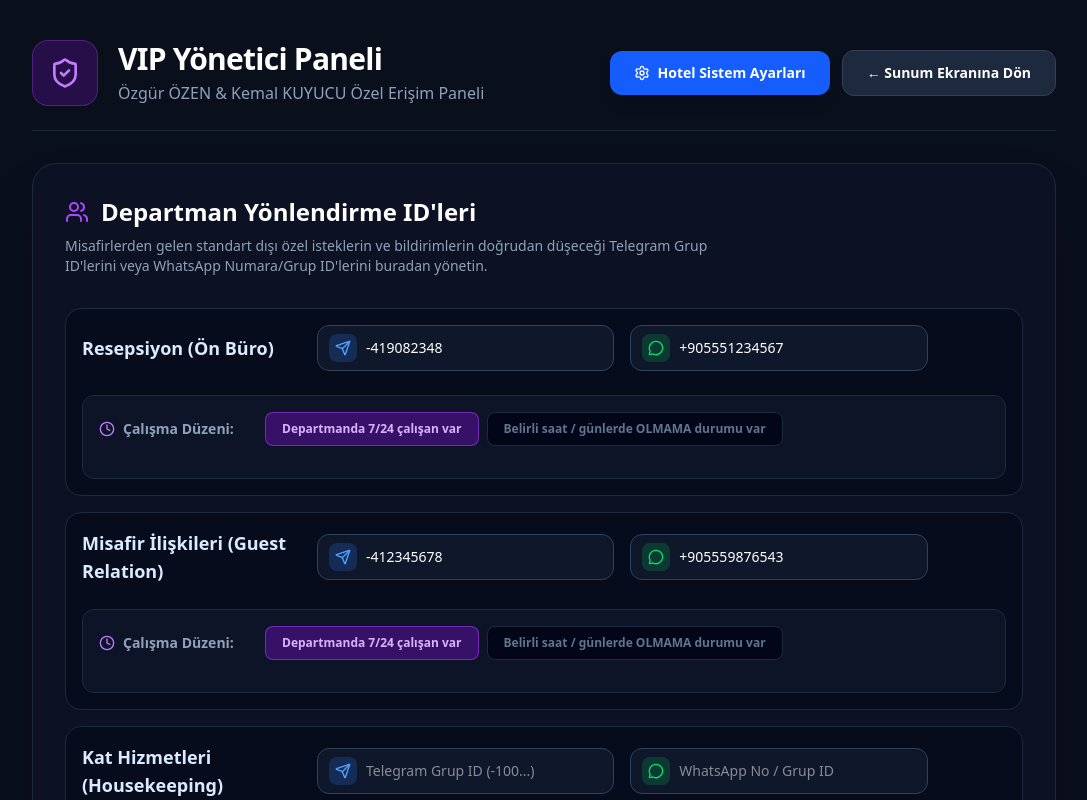
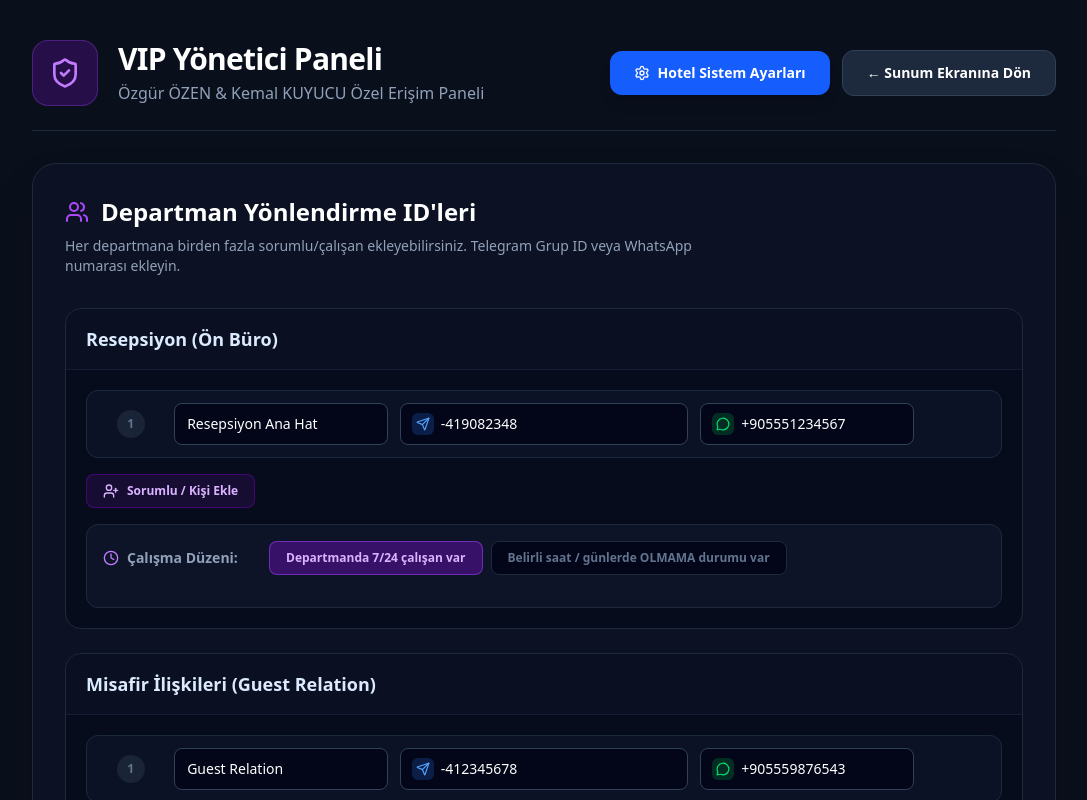
Before and after one commit to qltydigital-hub/HotelGenDigital, a Next.js app in the folder hotel-admin-dashboard/: page /admin-panel in a window 1280 px wide. Shown: the top 800 px of the page, without its empty margins (96-1183 px from the left). Built offline with nearby package versions, Linux system fonts and the light colour scheme.

Commit message:
feat: multi-contact support per department with add/remove

```diff
--- a/hotel-admin-dashboard/src/app/admin-panel/page.tsx
+++ b/hotel-admin-dashboard/src/app/admin-panel/page.tsx
@@ -1,31 +1,59 @@
 "use client";
 import React, { useState } from 'react';
-import { ShieldCheck, MessageCircle, Send, Plus, Trash2, Users, Save, CheckCircle2, Settings, Clock, AlertTriangle } from 'lucide-react';
+import { ShieldCheck, MessageCircle, Send, Plus, Trash2, Users, Save, CheckCircle2, Settings, Clock, AlertTriangle, UserPlus } from 'lucide-react';
 import Link from 'next/link';
 
 export const ALL_DAYS = ['Pzt', 'Sal', 'Çar', 'Per', 'Cum', 'Cts', 'Paz'];
 export const SHIFTS = ['08:00 - 16:00', '16:00 - 00:00', '00:00 - 08:00', '08:00 - 18:00', '09:00 - 17:00', '7/24'];
 
-type Department = {
+type Contact = {
   id: number;
   name: string;
   telegramId: string;
   whatsappId: string;
+};
+
+type Department = {
+  id: number;
+  name: string;
+  contacts: Contact[];
   offlineShifts: string[];
   offlineDays: string[];
   is24_7: boolean;
 };
+
+const newContact = (): Contact => ({
+  id: Date.now() + Math.random(),
+  name: '',
+  telegramId: '',
+  whatsappId: '',
+});
 
 export default function AdminPanel() {
   const [saved, setSaved] = useState(false);
   const [newDept, setNewDept] = useState('');
 
   const [departments, setDepartments] = useState<Department[]>([
-    { id: 1, name: 'Resepsiyon (Ön Büro)', telegramId: '-419082348', whatsappId: '+905551234567', offlineShifts: [], offlineDays: [], is24_7: true },
-    { id: 2, name: 'Misafir İlişkileri (Guest Relation)', telegramId: '-412345678', whatsappId: '+905559876543', offlineShifts: ['00:00 - 08:00'], offlineDays: [], is24_7: true },
-    { id: 3, name: 'Kat Hizmetleri (Housekeeping)', telegramId: '', whatsappId: '', offlineShifts: ['16:00 - 00:00', '00:00 - 08:00'], offlineDays: [], is24_7: true },
-    { id: 4, name: 'Yiyecek & İçecek (F&B)', telegramId: '', whatsappId: '', offlineShifts: ['00:00 - 08:00'], offlineDays: [], is24_7: true },
-    { id: 5, name: 'Teknik Servis', telegramId: '', whatsappId: '', offlineShifts: ['16:00 - 00:00', '00:00 - 08:00'], offlineDays: ['Paz'], is24_7: true },
+    {
+      id: 1, name: 'Resepsiyon (Ön Büro)', is24_7: true, offlineShifts: [], offlineDays: [],
+      contacts: [{ id: 1, name: 'Resepsiyon Ana Hat', telegramId: '-419082348', whatsappId: '+905551234567' }],
+    },
+    {
+      id: 2, name: 'Misafir İlişkileri (Guest Relation)', is24_7: true, offlineShifts: ['00:00 - 08:00'], offlineDays: [],
+      contacts: [{ id: 2, name: 'Guest Relation', telegramId: '-412345678', whatsappId: '+905559876543' }],
+    },
+    {
+      id: 3, name: 'Kat Hizmetleri (Housekeeping)', is24_7: true, offlineShifts: ['16:00 - 00:00', '00:00 - 08:00'], offlineDays: [],
+      contacts: [{ id: 3, name: 'Housekeeping', telegramId: '', whatsappId: '' }],
+    },
+    {
+      id: 4, name: 'Yiyecek & İçecek (F&B)', is24_7: true, offlineShifts: ['00:00 - 08:00'], offlineDays: [],
+      contacts: [{ id: 4, name: 'F&B', telegramId: '', whatsappId: '' }],
+    },
+    {
+      id: 5, name: 'Teknik Servis', is24_7: true, offlineShifts: ['16:00 - 00:00', '00:00 - 08:00'], offlineDays: ['Paz'],
+      contacts: [{ id: 5, name: 'Teknik', telegramId: '', whatsappId: '' }],
+    },
   ]);
 
   const handleSave = () => {
@@ -37,6 +65,28 @@ export default function AdminPanel() {
     setDepartments(departments.map(d => d.id === id ? { ...d, [field]: value } : d));
   };
 
+  // --- Contact helpers ---
+  const addContact = (deptId: number) => {
+    setDepartments(departments.map(d =>
+      d.id === deptId ? { ...d, contacts: [...d.contacts, newContact()] } : d
+    ));
+  };
+
+  const removeContact = (deptId: number, contactId: number) => {
+    setDepartments(departments.map(d =>
+      d.id === deptId ? { ...d, contacts: d.contacts.filter(c => c.id !== contactId) } : d
+    ));
+  };
+
+  const updateContact = (deptId: number, contactId: number, field: keyof Contact, value: string) => {
+    setDepartments(departments.map(d =>
+      d.id === deptId
+        ? { ...d, contacts: d.contacts.map(c => c.id === contactId ? { ...c, [field]: value } : c) }
+        : d
+    ));
+  };
+
+  // --- Shift / Day helpers ---
   const toggleOfflineShift = (deptId: number, shift: string) => {
     setDepartments(departments.map(d => {
       if (d.id === deptId) {
@@ -67,11 +117,10 @@ export default function AdminPanel() {
     setDepartments([...departments, {
       id: Date.now(),
       name: newDept,
-      telegramId: '',
-      whatsappId: '',
+      contacts: [newContact()],
       offlineShifts: [],
       offlineDays: [],
-      is24_7: true
+      is24_7: true,
     }]);
     setNewDept('');
   };
@@ -92,7 +141,7 @@ export default function AdminPanel() {
             </div>
             <div>
               <h1 className="text-3xl font-extrabold tracking-tight">VIP Yönetici Paneli</h1>
-              <p className="text-slate-400 font-medium mt-1">Özgür ÖZEN & Kemal KUYUCU Özel Erişim Paneli</p>
+              <p className="text-slate-400 font-medium mt-1">Özgür ÖZEN &amp; Kemal KUYUCU Özel Erişim Paneli</p>
             </div>
           </div>
           <div className="flex flex-col sm:flex-row items-center gap-3">
@@ -110,10 +159,10 @@ export default function AdminPanel() {
           <div className="flex items-center justify-between mb-8">
             <div>
               <h2 className="text-2xl font-black mb-2 flex items-center gap-3">
-                <Users className="w-6 h-6 text-purple-500" /> Departman Yönlendirme ID'leri
+                <Users className="w-6 h-6 text-purple-500" /> Departman Yönlendirme ID&apos;leri
               </h2>
               <p className="text-slate-400 text-sm max-w-2xl">
-                Misafirlerden gelen standart dışı özel isteklerin ve bildirimlerin doğrudan düşeceği Telegram Grup ID'lerini veya WhatsApp Numara/Grup ID'lerini buradan yönetin.
+                Her departmana birden fazla sorumlu/çalışan ekleyebilirsiniz. Telegram Grup ID veya WhatsApp numarası ekleyin.
               </p>
             </div>
             {saved && (
@@ -124,68 +173,109 @@ export default function AdminPanel() {
             )}
           </div>
 
-          <div className="space-y-4 mb-8">
+          <div className="space-y-6 mb-8">
             {departments.map((dept) => (
-              <div key={dept.id} className="grid grid-cols-1 md:grid-cols-12 gap-4 items-center bg-slate-950/50 p-4 rounded-2xl border border-slate-800 hover:border-purple-500/30 transition-colors">
+              <div key={dept.id} className="bg-slate-950/50 rounded-2xl border border-slate-800 hover:border-purple-500/30 transition-colors overflow-hidden">
 
-                {/* Departman Adı */}
-                <div className="md:col-span-3 font-bold text-lg text-blue-100 flex items-center justify-between">
-                  {dept.name}
+                {/* Departman Başlık */}
+                <div className="flex items-center justify-between px-5 py-4 border-b border-slate-800/60 bg-slate-900/40">
+                  <span className="font-bold text-lg text-blue-100">{dept.name}</span>
+                  <div className="flex items-center gap-2">
                     {dept.id > 5 && (
-                    <button onClick={() => removeDept(dept.id)} className="text-red-400 hover:text-red-300 p-1 md:hidden">
+                      <button onClick={() => removeDept(dept.id)} className="p-2 bg-red-500/10 hover:bg-red-500/20 text-red-400 rounded-lg border border-red-500/20 transition-colors">
                         <Trash2 className="w-4 h-4" />
                       </button>
                     )}
                   </div>
+                </div>
 
-                {/* Telegram ID */}
-                <div className="md:col-span-4 relative group">
-                  <div className="absolute left-3 top-1/2 -translate-y-1/2 bg-blue-500/20 p-1.5 rounded-lg group-hover:bg-blue-500/40 transition-colors">
-                    <Send className="w-4 h-4 text-blue-400" />
+                <div className="p-5 space-y-4">
+                  {/* Kişi Listesi */}
+                  <div className="space-y-3">
+                    {dept.contacts.map((contact, idx) => (
+                      <div key={contact.id} className="grid grid-cols-1 sm:grid-cols-12 gap-3 items-center bg-slate-900/60 rounded-xl p-3 border border-slate-800">
+
+                        {/* Sıra numarası */}
+                        <div className="sm:col-span-1 flex sm:flex-col items-center justify-center">
+                          <span className="text-xs font-bold text-slate-500 bg-slate-800/80 w-7 h-7 rounded-full flex items-center justify-center">
+                            {idx + 1}
+                          </span>
+                        </div>
+
+                        {/* İsim */}
+                        <div className="sm:col-span-3">
+                          <input
+                            type="text"
+                            value={contact.name}
+                            onChange={(e) => updateContact(dept.id, contact.id, 'name', e.target.value)}
+                            placeholder="Sorumlu / Grup adı"
+                            className="w-full bg-slate-950 border border-slate-700 rounded-lg py-2.5 px-3 text-sm text-white focus:outline-none focus:border-purple-500 transition-colors"
+                          />
+                        </div>
+
+                        {/* Telegram */}
+                        <div className="sm:col-span-4 relative group">
+                          <div className="absolute left-3 top-1/2 -translate-y-1/2 bg-blue-500/20 p-1 rounded-md group-hover:bg-blue-500/40 transition-colors">
+                            <Send className="w-3.5 h-3.5 text-blue-400" />
                           </div>
                           <input
                             type="text"
-                    value={dept.telegramId}
-                    onChange={(e) => updateDept(dept.id, 'telegramId', e.target.value)}
+                            value={contact.telegramId}
+                            onChange={(e) => updateContact(dept.id, contact.id, 'telegramId', e.target.value)}
                             placeholder="Telegram Grup ID (-100...)"
-                    className="w-full bg-slate-900 border border-slate-700 rounded-xl py-3 pl-12 pr-4 text-sm text-white focus:outline-none focus:border-purple-500 transition-colors"
+                            className="w-full bg-slate-950 border border-slate-700 rounded-lg py-2.5 pl-10 pr-3 text-sm text-white focus:outline-none focus:border-blue-500 transition-colors"
                           />
                         </div>
 
-                {/* WhatsApp ID */}
-                <div className="md:col-span-4 relative group">
-                  <div className="absolute left-3 top-1/2 -translate-y-1/2 bg-green-500/20 p-1.5 rounded-lg group-hover:bg-green-500/40 transition-colors">
-                    <MessageCircle className="w-4 h-4 text-green-400" />
+                        {/* WhatsApp */}
+                        <div className="sm:col-span-3 relative group">
+                          <div className="absolute left-3 top-1/2 -translate-y-1/2 bg-green-500/20 p-1 rounded-md group-hover:bg-green-500/40 transition-colors">
+                            <MessageCircle className="w-3.5 h-3.5 text-green-400" />
                           </div>
                           <input
                             type="text"
-                    value={dept.whatsappId}
-                    onChange={(e) => updateDept(dept.id, 'whatsappId', e.target.value)}
-                    placeholder="WhatsApp No / Grup ID"
-                    className="w-full bg-slate-900 border border-slate-700 rounded-xl py-3 pl-12 pr-4 text-sm text-white focus:outline-none focus:border-purple-500 transition-colors"
+                            value={contact.whatsappId}
+                            onChange={(e) => updateContact(dept.id, contact.id, 'whatsappId', e.target.value)}
+                            placeholder="WhatsApp No / Grup"
+                            className="w-full bg-slate-950 border border-slate-700 rounded-lg py-2.5 pl-10 pr-3 text-sm text-white focus:outline-none focus:border-green-500 transition-colors"
                           />
                         </div>
 
-                {/* Sil Butonu (Custom olanlar için) */}
-                <div className="md:col-span-1 flex justify-center hidden md:flex">
-                  {dept.id > 5 ? (
-                    <button onClick={() => removeDept(dept.id)} className="p-3 bg-red-500/10 hover:bg-red-500/20 text-red-500 rounded-xl transition-colors border border-red-500/20">
-                      <Trash2 className="w-5 h-5" />
+                        {/* Sil */}
+                        <div className="sm:col-span-1 flex justify-center">
+                          {dept.contacts.length > 1 ? (
+                            <button
+                              onClick={() => removeContact(dept.id, contact.id)}
+                              className="p-2 bg-red-500/10 hover:bg-red-500/20 text-red-400 rounded-lg border border-red-500/20 transition-colors"
+                              title="Kişiyi Kaldır"
+                            >
+                              <Trash2 className="w-4 h-4" />
                             </button>
                           ) : (
-                    <div className="w-11 h-11" /> // Spacer
+                            <div className="w-9 h-9" />
                           )}
                         </div>
+                      </div>
+                    ))}
+                  </div>
 
-                {/* Çalışma Saatleri ve Günleri */}
-                <div className="md:col-span-12 flex flex-col bg-slate-900/80 rounded-xl p-4 border border-slate-800 mt-2">
+                  {/* Kişi Ekle Butonu */}
+                  <button
+                    onClick={() => addContact(dept.id)}
+                    className="flex items-center gap-2 text-xs font-bold text-purple-300 hover:text-white bg-purple-900/20 hover:bg-purple-600/30 border border-purple-700/40 hover:border-purple-500/60 px-4 py-2 rounded-lg transition-all"
+                  >
+                    <UserPlus className="w-4 h-4" />
+                    Sorumlu / Kişi Ekle
+                  </button>
+
+                  {/* Çalışma Düzeni */}
+                  <div className="flex flex-col bg-slate-900/80 rounded-xl p-4 border border-slate-800 mt-2">
                     <div className="flex flex-col sm:flex-row gap-4 mb-4">
                       <div className="flex items-center gap-2 text-sm text-slate-400 min-w-[150px]">
                         <Clock className="w-4 h-4 text-purple-400" />
                         <span className="font-bold">Çalışma Düzeni:</span>
                       </div>
 
-                     {/* Toggle Buttons */}
                       <div className="flex flex-wrap gap-2">
                         <button
                           onClick={() => updateDept(dept.id, 'is24_7', true)}
@@ -212,8 +302,6 @@ export default function AdminPanel() {
 
                     {!dept.is24_7 && (
                       <div className="flex flex-col gap-6 w-full pl-0 sm:pl-[148px] pt-4 border-t border-slate-800/50 mt-2">
-
-                       {/* Hangi Saatler / Vardiyalar Kapalı */}
                         <div className="flex flex-col gap-3">
                           <div className="flex items-center gap-2 text-xs font-bold text-red-400 uppercase tracking-widest">
                             <AlertTriangle className="w-4 h-4" />
@@ -234,12 +322,11 @@ export default function AdminPanel() {
                                 >
                                   {shift}
                                 </button>
-                             )
+                              );
                             })}
                           </div>
                         </div>
 
-                       {/* Hangi Günler Kapalı */}
                         <div className="flex flex-col gap-3">
                           <div className="flex items-center gap-2 text-xs font-bold text-red-400 uppercase tracking-widest">
                             <AlertTriangle className="w-4 h-4" />
@@ -260,11 +347,10 @@ export default function AdminPanel() {
                                 >
                                   {day}
                                 </button>
-                             )
+                              );
                             })}
                           </div>
                         </div>
-
                       </div>
                     )}
 
@@ -278,11 +364,12 @@ export default function AdminPanel() {
                     )}
                   </div>
                 </div>
+              </div>
             ))}
           </div>
 
           <div className="flex flex-col sm:flex-row gap-6 items-center justify-between p-6 bg-purple-900/10 border border-purple-500/20 rounded-2xl">
-            {/* Yeni Ekle */}
+            {/* Yeni Departman Ekle */}
             <form onSubmit={addDept} className="flex gap-3 w-full sm:w-auto">
               <input
                 type="text"
@@ -301,7 +388,6 @@ export default function AdminPanel() {
               KAYDET VE UYGULA
             </button>
           </div>
-
         </div>
 
         {/* Footer Info */}
```
Lines whose indentation alone changed are shown as unchanged.
